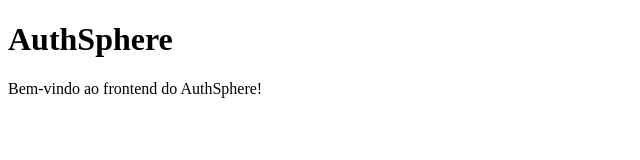
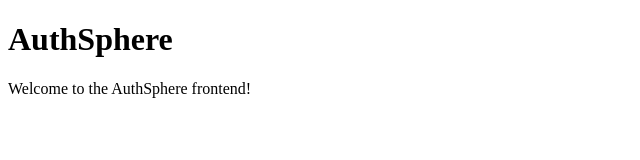
Before and after one commit to leoferamos/AuthSphere, a React (Vite) app in the folder frontend/: page / in a window 1280 px wide. Shown: the top 160 px of the page, without its empty margins (0-640 px from the left). Built offline with nearby package versions, Linux system fonts and the light colour scheme.

Commit message:
feat: restructure App component to define Home separately and improve routing setup

```diff
--- a/frontend/src/App.jsx
+++ b/frontend/src/App.jsx
@@ -1,12 +1,26 @@
 import React from 'react';
+import { BrowserRouter, Routes, Route } from 'react-router-dom';
+import LoginPage from './pages/LoginPage';
+import RegisterPage from './pages/RegisterPage';
+import { AuthProvider } from './contexts/AuthContext';
 
-const App = () => {
-  return (
-    <div>
-      <h1>AuthSphere</h1>
-      <p>Bem-vindo ao frontend do AuthSphere!</p>
-    </div>
-  );
-};
+const Home = () => (
+  <div>
+    <h1>AuthSphere</h1>
+    <p>Welcome to the AuthSphere frontend!</p>
+  </div>
+);
+
+const App = () => (
+  <AuthProvider>
+    <BrowserRouter>
+      <Routes>
+        <Route path="/" element={<Home />} />
+        <Route path="/login" element={<LoginPage />} />
+        <Route path="/register" element={<RegisterPage />} />
+      </Routes>
+    </BrowserRouter>
+  </AuthProvider>
+);
 
 export default App;
```
